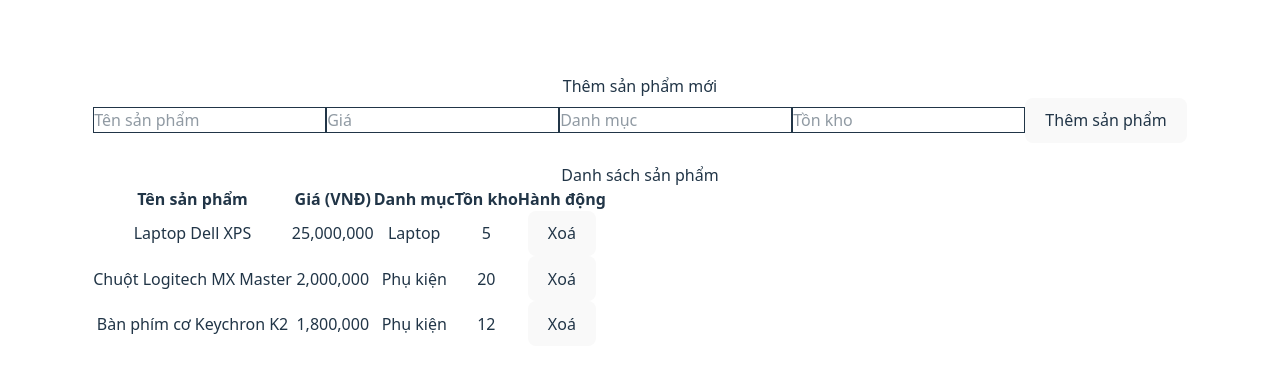
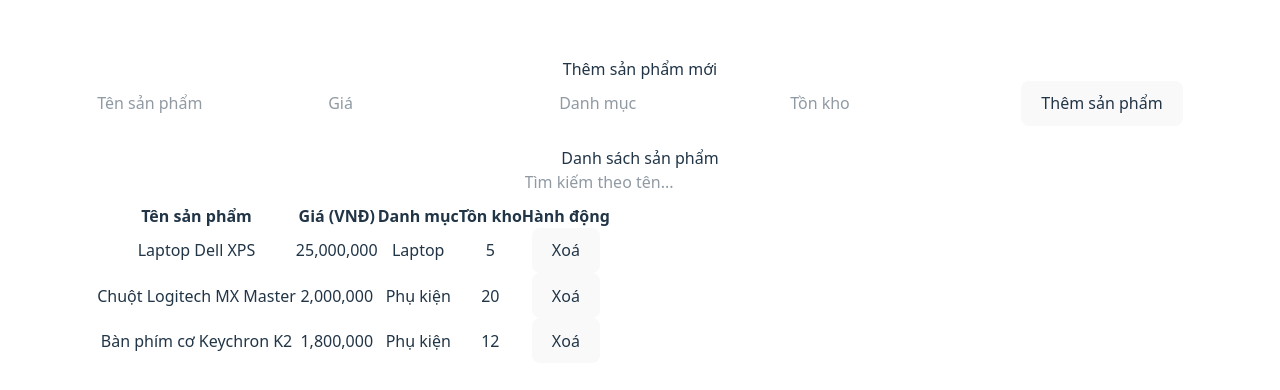
Before and after one commit to Colenviem/22700831_NguyenBuiTanHien_KiemTra, a React (Vite) app in the folder nguyenbuitanhien_22700831/: page / in a window 1280 px wide. Shown: the part 190-580 px from the top of the page. Built offline with nearby package versions, Linux system fonts and the light colour scheme.

Commit message:
feat: tìm kiem  san pham theo tên

```diff
--- a/nguyenbuitanhien_22700831/src/components/ProductList.jsx
+++ b/nguyenbuitanhien_22700831/src/components/ProductList.jsx
@@ -8,12 +8,8 @@ const initialProducts = [
 
 function ProductList() {
   const [products, setProducts] = useState(initialProducts);
-  const [newProduct, setNewProduct] = useState({
-    name: '',
-    price: '',
-    category: '',
-    stock: '',
-  });
+  const [newProduct, setNewProduct] = useState({ name: '', price: '', category: '', stock: '' });
+  const [searchTerm, setSearchTerm] = useState('');
 
   const handleDelete = (id) => {
     setProducts(products.filter((product) => product.id !== id));
@@ -44,46 +40,30 @@ function ProductList() {
     setNewProduct({ name: '', price: '', category: '', stock: '' });
   };
 
+  const filteredProducts = products.filter((product) =>
+    product.name.toLowerCase().includes(searchTerm.toLowerCase())
+  );
+
   return (
     <div>
       <h2>Thêm sản phẩm mới</h2>
       <form onSubmit={handleAdd} style={{ marginBottom: '20px' }}>
-        <input
-          type="text"
-          name="name"
-          placeholder="Tên sản phẩm"
-          value={newProduct.name}
-          onChange={handleChange}
-          className='border'
-        />
-        <input
-          type="number"
-          name="price"
-          placeholder="Giá"
-          value={newProduct.price}
-          onChange={handleChange}
-          className='border'
-        />
-        <input
-          type="text"
-          name="category"
-          placeholder="Danh mục"
-          value={newProduct.category}
-          onChange={handleChange}
-          className='border'
-        />
-        <input
-          type="number"
-          name="stock"
-          placeholder="Tồn kho"
-          value={newProduct.stock}
-          onChange={handleChange}
-          className='border'
-        />
+        <input type="text" name="name" placeholder="Tên sản phẩm" value={newProduct.name} onChange={handleChange} />
+        <input type="number" name="price" placeholder="Giá" value={newProduct.price} onChange={handleChange} />
+        <input type="text" name="category" placeholder="Danh mục" value={newProduct.category} onChange={handleChange} />
+        <input type="number" name="stock" placeholder="Tồn kho" value={newProduct.stock} onChange={handleChange} />
         <button type="submit">Thêm sản phẩm</button>
       </form>
 
       <h2>Danh sách sản phẩm</h2>
+      <input
+        type="text"
+        placeholder="Tìm kiếm theo tên..."
+        value={searchTerm}
+        onChange={(e) => setSearchTerm(e.target.value)}
+        style={{ marginBottom: '10px' }}
+      />
+
       <table border="1" cellPadding="10">
         <thead>
           <tr>
@@ -95,7 +75,7 @@ function ProductList() {
           </tr>
         </thead>
         <tbody>
-          {products.map((product) => (
+          {filteredProducts.map((product) => (
             <tr key={product.id}>
               <td>{product.name}</td>
               <td>{product.price.toLocaleString()}</td>
@@ -106,6 +86,11 @@ function ProductList() {
               </td>
             </tr>
           ))}
+          {filteredProducts.length === 0 && (
+            <tr>
+              <td colSpan="5" align="center">Không tìm thấy sản phẩm nào</td>
+            </tr>
+          )}
         </tbody>
       </table>
     </div>
```
Also changed, not shown: 1 other file (tests, documents, lock files or other folders).
